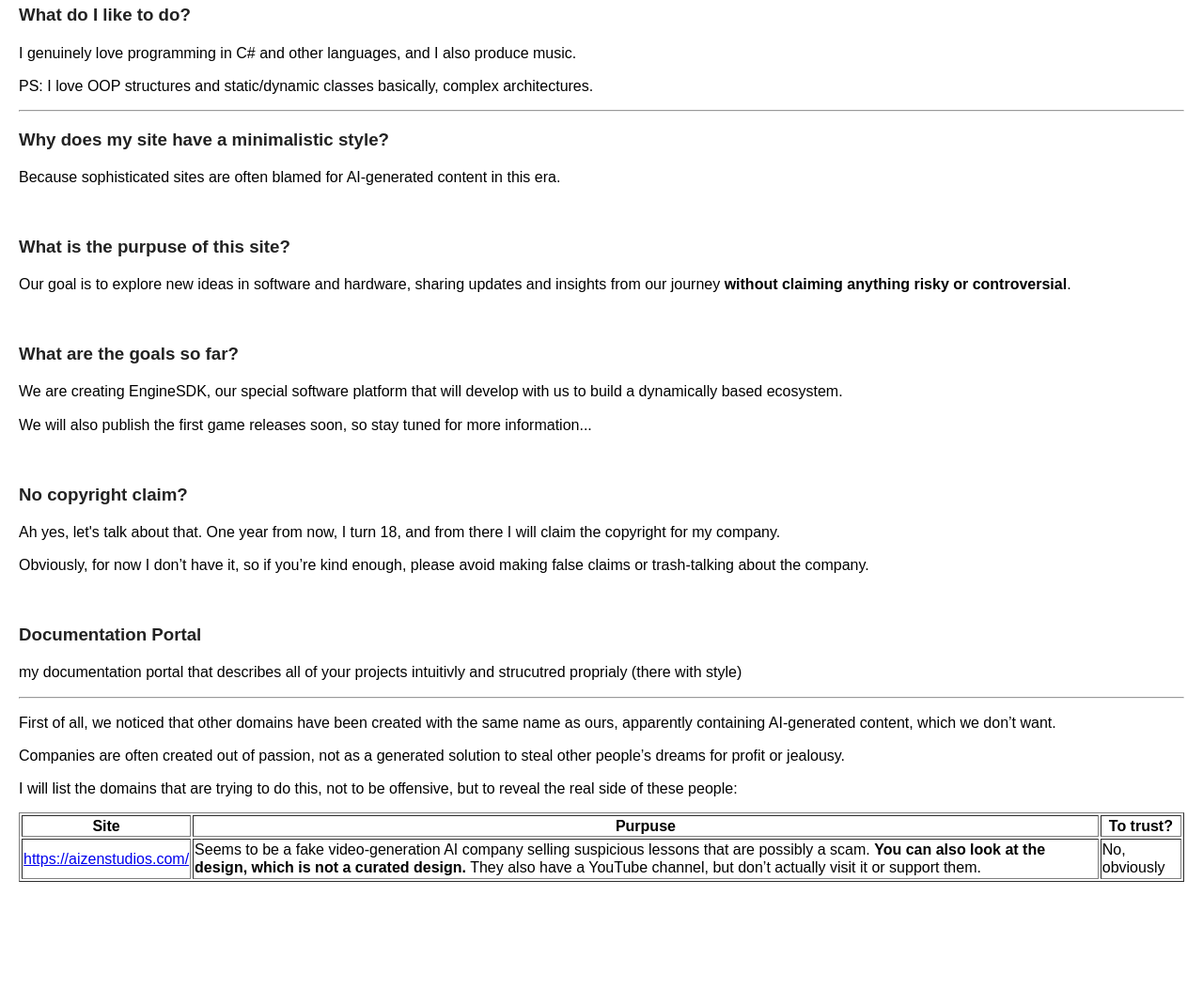
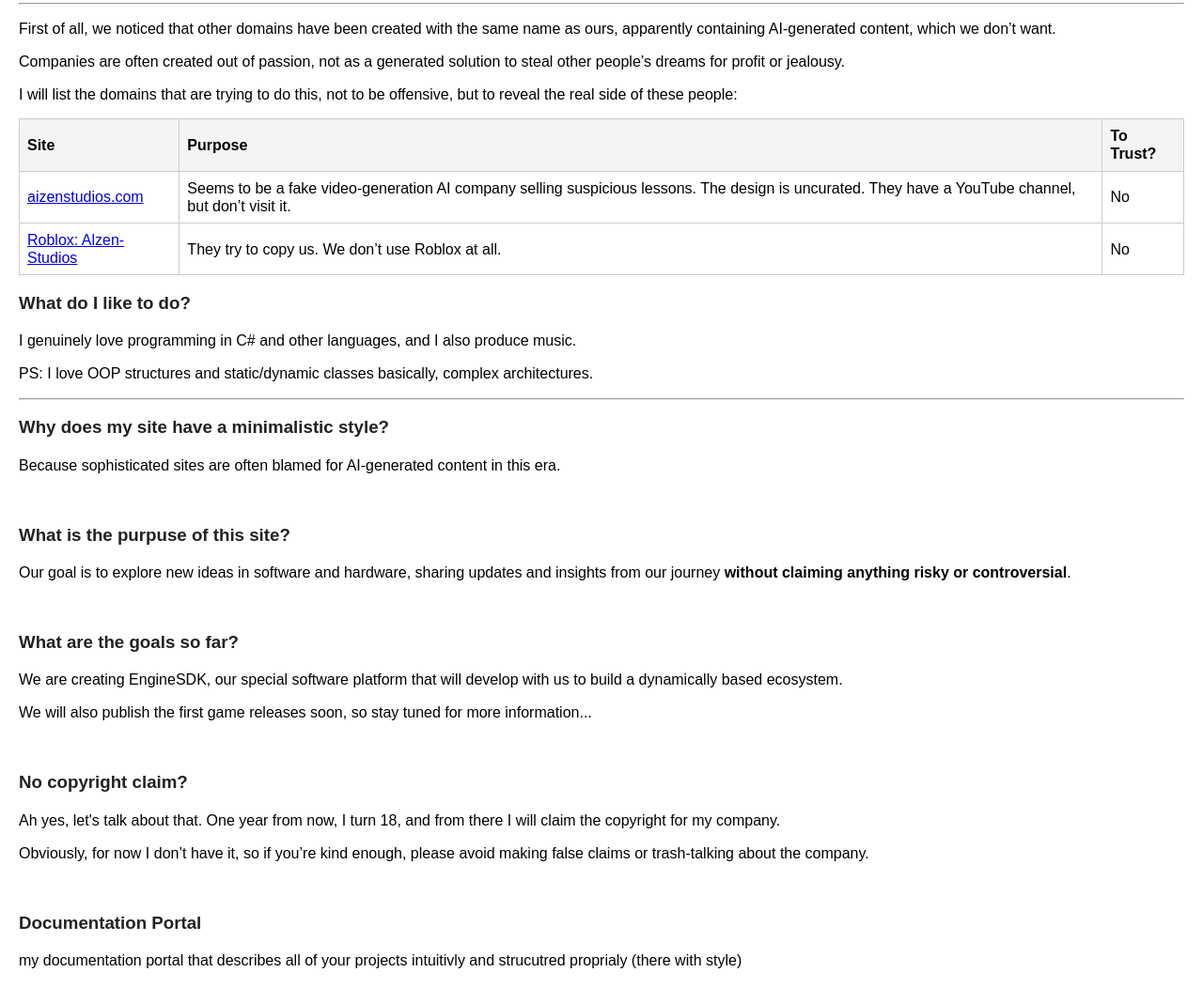
Before and after one commit to AlzenStudios/alzenstudios.github.io, a plain HTML site: page index.html in a window 1280 px wide. Shown: the part 238-1290 px from the top of the page at 94% size. Before the commit the page ends 1197 px from the top, so only its background shows below. Drawn offline with Linux system fonts and the light colour scheme.

Commit message:
Update index.html

```diff
--- a/index.html
+++ b/index.html
@@ -3,6 +3,7 @@
 <head>
     <meta charset="UTF-8">
     <meta name="viewport" content="width=device-width, initial-scale=1.0">
+    <script type="module" src="scripts/visited.js"></script>
     <title>Alzenstudios : (Home) Real Creavitiy</title>
 </head>
 <body>
@@ -11,6 +12,28 @@
     <h3>Who am I?</h3>
     <p>Hello, I'm Mvoud, a 17-year-old who thinks big, with creativity constantly sparking new ideas an inventive engineer, to put it simply.</p>
     <p>To show that I'm real, this dream has become my life goal and an opportunity to become an entrepreneur.</p>
+
+    <hr>
+    <p>First of all, we noticed that other domains have been created with the same name as ours, apparently containing AI-generated content, which we don’t want.</p>
+    <p>Companies are often created out of passion, not as a generated solution to steal other people’s dreams for profit or jealousy.</p>
+    <p>I will list the domains that are trying to do this, not to be offensive, but to reveal the real side of these people: </p>
+<table border="1">
+    <tr>
+        <th>Site</th>
+        <th>Purpose</th>
+        <th>To Trust?</th>
+    </tr>
+    <tr>
+        <td><a href="https://aizenstudios.com/">aizenstudios.com</a></td>
+        <td>Seems to be a fake video-generation AI company selling suspicious lessons. The design is uncurated. They have a YouTube channel, but don’t visit it.</td>
+        <td>No</td>
+    </tr>
+    <tr>
+        <td><a href="https://www.roblox.com/it/communities/10496332/Alzen-Studios">Roblox: Alzen-Studios</a></td>
+        <td>They try to copy us. We don’t use Roblox at all.</td>
+        <td>No</td>
+    </tr>
+</table>
 
     <h3>What do I like to do?</h3>
     <p>I genuinely love programming in C# and other languages, and I also produce music.</p>
@@ -33,30 +56,13 @@
     <h3>Documentation Portal</h3>
 <p>my documentation portal that describes all of your projects intuitivly and strucutred proprialy (there with style)</p>
 
-    <hr>
-    <p>First of all, we noticed that other domains have been created with the same name as ours, apparently containing AI-generated content, which we don’t want.</p>
-    <p>Companies are often created out of passion, not as a generated solution to steal other people’s dreams for profit or jealousy.</p>
-    <p>I will list the domains that are trying to do this, not to be offensive, but to reveal the real side of these people: </p>
-   <table border="1">
-    <tr>
-        <th>Site</th>
-        <th>Purpuse</th>
-        <th>To trust?</th>
-    </tr>
-    <tr>
-        <td><a href="https://aizenstudios.com/">https://aizenstudios.com/</a></td>
-        <td>
-            Seems to be a fake video-generation AI company selling suspicious lessons that are possibly a scam.
-            <b>You can also look at the design, which is not a curated design.</b>
-            They also have a YouTube channel, but don’t actually visit it or support them.
-        </td>
-
-        <td>No, obviously</td>
-    </tr>
-</table>
 </body>
 </html>
 <style>
     body { font-family: Arial, sans-serif; line-height: 1.2; margin: 20px; }
     h1, h3 { color: #222; }
+    table { border-collapse: collapse; width: 100%; }
+    th, td { border: 1px solid #ccc; padding: 8px; text-align: left; }
+    th { background-color: #f4f4f4; }
+
 </style>
```
